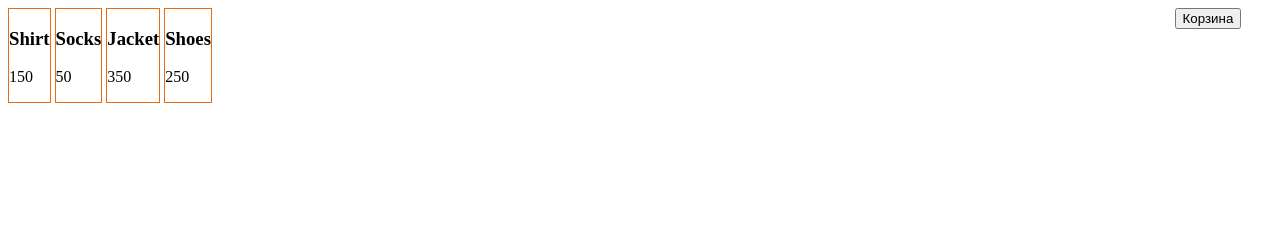
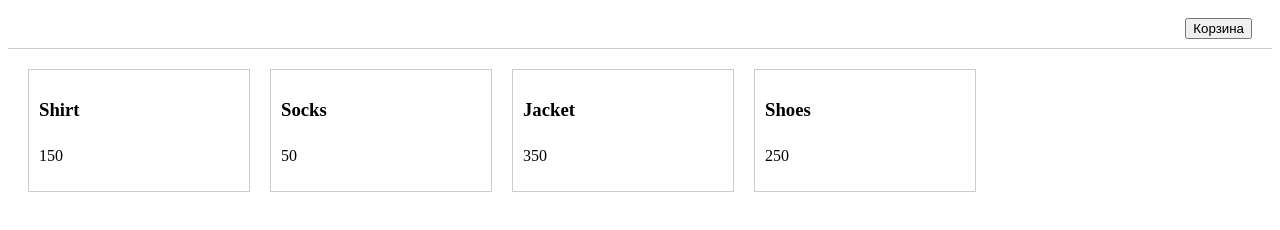
Before and after one commit to xuggin/JavaScript-level-2, a plain HTML site: page JavaScript level-2/public_html/index.html in a window 1280 px wide. Drawn offline with Linux system fonts and the light colour scheme.

Commit message:
ДЗ JS level 2-1

```diff
--- a/JavaScript level-2/public_html/style.css
+++ b/JavaScript level-2/public_html/style.css
@@ -1,30 +1,38 @@
-/*
-To change this license header, choose License Headers in Project Properties.
-To change this template file, choose Tools | Templates
-and open the template in the editor.
-*/
+
 /*
     Created on : 16.06.2019, 19:16:17
     Author     : Мария
 */
 
-.cart-button{
-   float: right;
-   margin-right: 2.3em;
-
-}
-
-.goods-list{
-
-     display: inline-block;
-     width: auto;
-
-}
-
-.goods-item{
-
-    display: inline-block;
-    border : 1px solid #E76D13;
-
-
-}
+    header {
+      padding: 0 20px;
+      margin-bottom: 20px;
+      min-height: 40px;
+      display: flex;
+      align-items: center;
+      border-bottom: 1px solid #ccc;
+    }
+    .cart-button {
+      margin-left: auto;
+    }
+    .goods-list {
+      margin: 0 20px 0 0;
+      display: flex;
+      flex-wrap: wrap;
+    }
+    .goods-item {
+      display: flex;
+      flex-direction: column;
+      width: 200px;
+      border: 1px solid #cccccc;
+      margin-left: 20px;
+      margin-bottom: 20px;
+      padding: 10px;
+    }
+    .goods-item h3 {
+      font-weight: bold;
+      margin-bottom: 10px;
+    }
+    .add-goods-button {
+      margin-left: auto;
+    }
```
Also changed, not shown: JavaScript level-2/Gruntfile.js (deleted, +0 -10 lines), JavaScript level-2/bower.json (deleted, +0 -13 lines), JavaScript level-2/gulpfile.js (deleted, +0 -11 lines), JavaScript level-2/package.json (deleted, +0 -15 lines), JavaScript level-2/public_html/index.html (+1 -5 lines), 1 other file.
